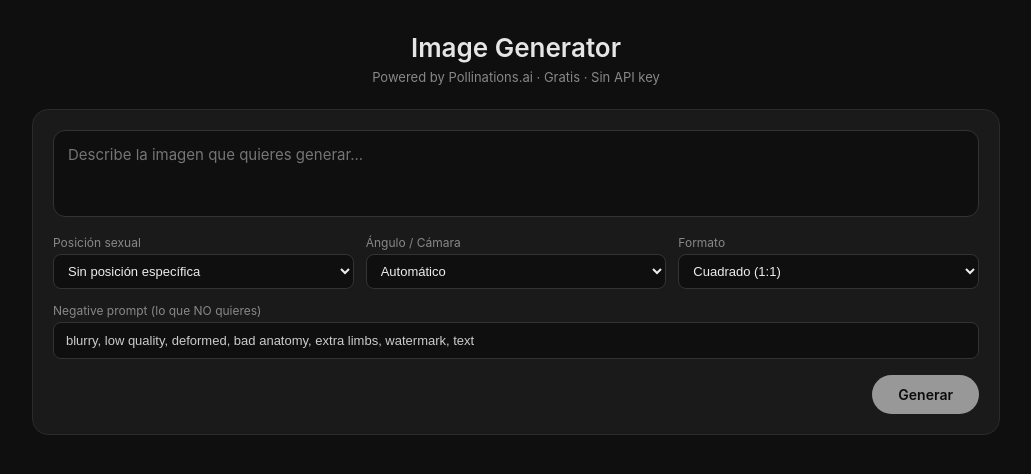
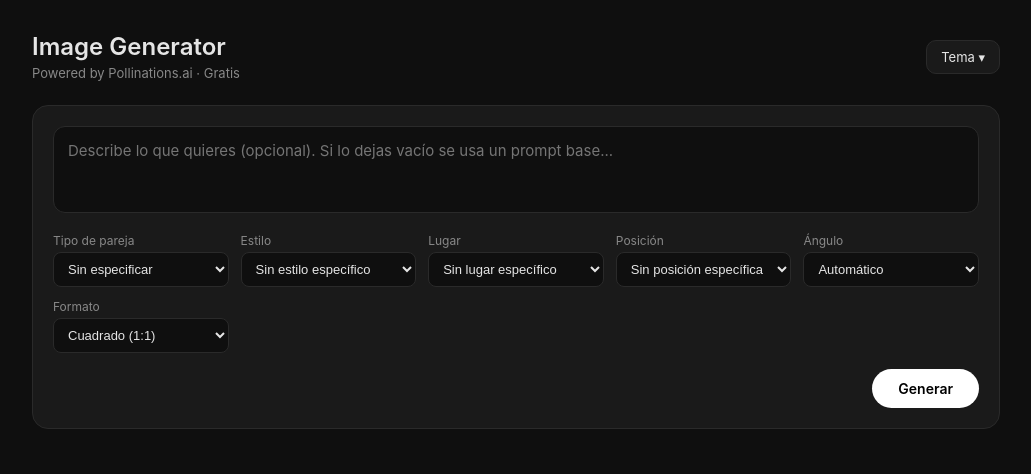
Before and after one commit to octacorrr/venice-image-generator, a Next.js app: page / in a window 1280 px wide. Shown: the top 474 px of the page, without its empty margins (124-1155 px from the left). Built offline with nearby package versions, Linux system fonts and the light colour scheme.

Commit message:
Add styles, couple types, locations, default prompt, remove negative, and theme switcher

```diff
--- a/app/page.tsx
+++ b/app/page.tsx
@@ -9,15 +9,38 @@ type GalleryItem = {
   createdAt: number;
 };
 
-const ANGLES = [
-  { value: '', label: 'Automático' },
-  { value: 'from a low angle looking up', label: 'Ángulo bajo (looking up)' },
-  { value: 'from a high angle looking down', label: 'Ángulo alto (looking down)' },
-  { value: 'eye level shot', label: 'Nivel de ojos' },
-  { value: 'dutch angle', label: 'Ángulo holandés' },
-  { value: 'from behind', label: 'Desde atrás' },
-  { value: 'side view / profile', label: 'Vista de perfil' },
-  { value: 'three-quarter view', label: 'Vista tres cuartos' },
+const STYLES = [
+  { value: '', label: 'Sin estilo específico' },
+  { value: 'photorealistic, realistic', label: 'Realistic' },
+  { value: 'anime style, anime', label: 'Anime' },
+  { value: 'anime realistic, semi-realistic anime', label: 'Anime Realistic' },
+  { value: '3d render, cgi', label: '3D Render' },
+  { value: 'cartoon style', label: 'Cartoon' },
+  { value: 'oil painting style', label: 'Pintura' },
+];
+
+const COUPLE_TYPES = [
+  { value: '', label: 'Sin especificar' },
+  { value: 'man and woman', label: 'Hombre y Mujer' },
+  { value: 'two women, lesbian', label: 'Mujer y Mujer' },
+  { value: 'two men, gay', label: 'Hombre y Hombre' },
+  { value: 'one woman', label: 'Solo Mujer' },
+  { value: 'one man', label: 'Solo Hombre' },
+  { value: 'threesome, man and two women', label: 'Trío (H + 2M)' },
+  { value: 'threesome, two men and one woman', label: 'Trío (2H + M)' },
+];
+
+const LOCATIONS = [
+  { value: '', label: 'Sin lugar específico' },
+  { value: 'in a luxury hotel room', label: 'Hotel de lujo' },
+  { value: 'in a cozy cabin', label: 'Cabaña' },
+  { value: 'on the beach', label: 'Playa' },
+  { value: 'in a bedroom', label: 'Habitación' },
+  { value: 'in a bathroom', label: 'Baño' },
+  { value: 'in a forest', label: 'Bosque' },
+  { value: 'in a car', label: 'Coche' },
+  { value: 'in a pool', label: 'Piscina' },
+  { value: 'in an office', label: 'Oficina' },
 ];
 
 const POSITIONS = [
@@ -32,36 +55,59 @@ const POSITIONS = [
   { value: 'lotus position', label: 'Loto' },
   { value: 'prone bone', label: 'Prone bone' },
   { value: 'mating press', label: 'Mating press' },
-  { value: 'amazon position', label: 'Amazon' },
-  { value: 'full nelson', label: 'Full nelson' },
   { value: 'bent over', label: 'Inclinada / bent over' },
-  { value: 'legs over shoulders', label: 'Piernas sobre hombros' },
   { value: 'on all fours', label: 'A cuatro patas' },
+];
+
+const ANGLES = [
+  { value: '', label: 'Automático' },
+  { value: 'from a low angle looking up', label: 'Ángulo bajo' },
+  { value: 'from a high angle looking down', label: 'Ángulo alto' },
+  { value: 'eye level shot', label: 'Nivel de ojos' },
+  { value: 'from behind', label: 'Desde atrás' },
+  { value: 'side view / profile', label: 'Vista de perfil' },
 ];
 
 const ASPECTS = [
   { value: '1:1', label: 'Cuadrado (1:1)', w: 1024, h: 1024 },
   { value: '3:4', label: 'Retrato (3:4)', w: 768, h: 1024 },
   { value: '4:3', label: 'Paisaje (4:3)', w: 1024, h: 768 },
-  { value: '9:16', label: 'Vertical móvil (9:16)', w: 576, h: 1024 },
+  { value: '9:16', label: 'Vertical (9:16)', w: 576, h: 1024 },
   { value: '16:9', label: 'Horizontal (16:9)', w: 1024, h: 576 },
 ];
 
+const THEMES = [
+  { id: 'dark', name: 'Oscuro', bg: '#0f0f0f', card: '#1a1a1a', text: '#e5e5e5', muted: '#888', border: '#2a2a2a', accent: '#fff' },
+  { id: 'purple', name: 'Púrpura', bg: '#13091f', card: '#1e1230', text: '#e8e0f0', muted: '#9b8bb8', border: '#3a2a50', accent: '#c084fc' },
+  { id: 'blue', name: 'Azul', bg: '#0a1220', card: '#111b2e', text: '#e0e8f5', muted: '#7a8ba8', border: '#1e2d45', accent: '#60a5fa' },
+  { id: 'rose', name: 'Rosa', bg: '#1a0f14', card: '#26151c', text: '#f5e0e8', muted: '#b88a9b', border: '#3d2430', accent: '#f472b6' },
+];
+
+const DEFAULT_PROMPT = 'beautiful detailed body, seductive expression, intimate moment, highly detailed';
+
 export default function Home() {
   const [prompt, setPrompt] = useState('');
-  const [negativePrompt, setNegativePrompt] = useState('blurry, low quality, deformed, bad anatomy, extra limbs, watermark, text');
+  const [style, setStyle] = useState('');
+  const [coupleType, setCoupleType] = useState('');
+  const [location, setLocation] = useState('');
+  const [position, setPosition] = useState('');
   const [angle, setAngle] = useState('');
-  const [position, setPosition] = useState('');
   const [aspect, setAspect] = useState('1:1');
+  const [theme, setTheme] = useState('dark');
   const [image, setImage] = useState<string | null>(null);
   const [loading, setLoading] = useState(false);
   const [error, setError] = useState('');
   const [gallery, setGallery] = useState<GalleryItem[]>([]);
+  const [showThemes, setShowThemes] = useState(false);
+
+  const currentTheme = THEMES.find(t => t.id === theme) || THEMES[0];
 
   useEffect(() => {
     try {
       const saved = localStorage.getItem('venice-gallery');
       if (saved) setGallery(JSON.parse(saved));
+      const savedTheme = localStorage.getItem('app-theme');
+      if (savedTheme) setTheme(savedTheme);
     } catch {}
   }, []);
 
@@ -71,30 +117,43 @@ export default function Home() {
     } catch {}
   }, [gallery]);
 
+  useEffect(() => {
+    try {
+      localStorage.setItem('app-theme', theme);
+    } catch {}
+  }, [theme]);
+
   const buildFinalPrompt = () => {
-    let final = prompt.trim();
-    if (position) final += `, ${position}`;
-    if (angle) final += `, ${angle}`;
-    if (negativePrompt.trim()) {
-      final += `. Avoid: ${negativePrompt}`;
+    const parts: string[] = [];
+
+    if (coupleType) parts.push(coupleType);
+    if (prompt.trim()) {
+      parts.push(prompt.trim());
+    } else {
+      parts.push(DEFAULT_PROMPT);
     }
-    return final;
+    if (position) parts.push(position);
+    if (angle) parts.push(angle);
+    if (location) parts.push(location);
+    if (style) parts.push(style);
+
+    return parts.join(', ');
   };
 
   const generate = async () => {
-    if (!prompt.trim()) return;
     setLoading(true);
     setError('');
     setImage(null);
 
     const selectedAspect = ASPECTS.find(a => a.value === aspect) || ASPECTS[0];
+    const finalPrompt = buildFinalPrompt();
 
     try {
       const res = await fetch('/api/generate', {
         method: 'POST',
         headers: { 'Content-Type': 'application/json' },
         body: JSON.stringify({
-          prompt: buildFinalPrompt(),
+          prompt: finalPrompt,
           width: selectedAspect.w,
           height: selectedAspect.h,
         }),
@@ -106,13 +165,12 @@ export default function Home() {
         throw new Error(data.error || 'Error al generar');
       }
 
-      // Añadimos un timestamp para forzar recarga de la imagen
       const imageWithCacheBust = `${data.image}&t=${Date.now()}`;
       setImage(imageWithCacheBust);
 
       const newItem: GalleryItem = {
         id: Date.now().toString(),
-        prompt: buildFinalPrompt(),
+        prompt: finalPrompt,
         image: imageWithCacheBust,
         createdAt: Date.now(),
       };
@@ -131,11 +189,10 @@ export default function Home() {
       const url = URL.createObjectURL(blob);
       const a = document.createElement('a');
       a.href = url;
-      a.download = name || `pollinations-${Date.now()}.jpg`;
+      a.download = name || `image-${Date.now()}.jpg`;
       a.click();
       URL.revokeObjectURL(url);
     } catch {
-      // Fallback: abrir en nueva pestaña
       window.open(src, '_blank');
     }
   };
@@ -150,6 +207,17 @@ export default function Home() {
     }
   };
 
+  const selectStyle: React.CSSProperties = {
+    width: '100%',
+    background: currentTheme.bg,
+    border: `1px solid ${currentTheme.border}`,
+    borderRadius: '8px',
+    padding: '8px 10px',
+    color: currentTheme.text,
+    fontSize: '13px',
+    outline: 'none',
+  };
+
   return (
     <main style={{
       maxWidth: '1000px',
@@ -159,37 +227,99 @@ export default function Home() {
       flexDirection: 'column',
       gap: '24px',
       minHeight: '100vh',
+      background: currentTheme.bg,
+      color: currentTheme.text,
+      transition: 'background 0.3s, color 0.3s',
     }}>
-      <header style={{ textAlign: 'center' }}>
-        <h1 style={{ fontSize: '26px', fontWeight: 600, marginBottom: '6px' }}>
-          Image Generator
-        </h1>
-        <p style={{ color: '#888', fontSize: '13px' }}>
-          Powered by Pollinations.ai · Gratis · Sin API key
-        </p>
+      {/* Header con selector de tema */}
+      <header style={{ display: 'flex', justifyContent: 'space-between', alignItems: 'center' }}>
+        <div>
+          <h1 style={{ fontSize: '24px', fontWeight: 600, marginBottom: '4px' }}>
+            Image Generator
+          </h1>
+          <p style={{ color: currentTheme.muted, fontSize: '13px' }}>
+            Powered by Pollinations.ai · Gratis
+          </p>
+        </div>
+
+        <div style={{ position: 'relative' }}>
+          <button
+            onClick={() => setShowThemes(!showThemes)}
+            style={{
+              background: currentTheme.card,
+              border: `1px solid ${currentTheme.border}`,
+              borderRadius: '10px',
+              padding: '8px 14px',
+              color: currentTheme.text,
+              fontSize: '13px',
+              cursor: 'pointer',
+            }}
+          >
+            Tema ▾
+          </button>
+
+          {showThemes && (
+            <div style={{
+              position: 'absolute',
+              right: 0,
+              top: '110%',
+              background: currentTheme.card,
+              border: `1px solid ${currentTheme.border}`,
+              borderRadius: '12px',
+              padding: '8px',
+              zIndex: 50,
+              minWidth: '140px',
+              boxShadow: '0 8px 24px rgba(0,0,0,0.4)',
+            }}>
+              {THEMES.map(t => (
+                <button
+                  key={t.id}
+                  onClick={() => { setTheme(t.id); setShowThemes(false); }}
+                  style={{
+                    display: 'block',
+                    width: '100%',
+                    textAlign: 'left',
+                    padding: '8px 12px',
+                    borderRadius: '8px',
+                    border: 'none',
+                    background: theme === t.id ? t.accent : 'transparent',
+                    color: theme === t.id ? '#000' : currentTheme.text,
+                    fontSize: '13px',
+                    cursor: 'pointer',
+                    marginBottom: '2px',
+                  }}
+                >
+                  {t.name}
+                </button>
+              ))}
+            </div>
+          )}
+        </div>
       </header>
 
+      {/* Formulario */}
       <div style={{
-        background: '#1a1a1a',
+        background: currentTheme.card,
         borderRadius: '16px',
         padding: '20px',
-        border: '1px solid #2a2a2a',
+        border: `1px solid ${currentTheme.border}`,
       }}>
         <textarea
           value={prompt}
           onChange={(e) => setPrompt(e.target.value)}
-          placeholder="Describe la imagen que quieres generar..."
+          placeholder="Describe lo que quieres (opcional). Si lo dejas vacío se usa un prompt base..."
           rows={3}
           style={{
             width: '100%',
-            background: '#0f0f0f',
-            border: '1px solid #333',
+            background: currentTheme.bg,
+            border: `1px solid ${currentTheme.border}`,
             borderRadius: '12px',
             padding: '14px',
-            color: '#fff',
+            color: currentTheme.text,
             fontSize: '15px',
             outline: 'none',
-            marginBottom: '14px',
+            marginBottom: '16px',
+            resize: 'none',
           }}
           onKeyDown={(e) => {
             if (e.key === 'Enter' && !e.shiftKey) {
@@ -201,78 +331,67 @@ export default function Home() {
 
         <div style={{
           display: 'grid',
-          gridTemplateColumns: 'repeat(auto-fit, minmax(180px, 1fr))',
+          gridTemplateColumns: 'repeat(auto-fit, minmax(160px, 1fr))',
           gap: '12px',
-          marginBottom: '14px',
+          marginBottom: '16px',
         }}>
           <div>
-            <label style={{ fontSize: '12px', color: '#888', display: 'block', marginBottom: '4px' }}>Posición sexual</label>
-            <select
-              value={position}
-              onChange={(e) => setPosition(e.target.value)}
-              style={selectStyle}
-            >
+            <label style={{ fontSize: '12px', color: currentTheme.muted, display: 'block', marginBottom: '4px' }}>Tipo de pareja</label>
+            <select value={coupleType} onChange={(e) => setCoupleType(e.target.value)} style={selectStyle}>
+              {COUPLE_TYPES.map(o => <option key={o.value} value={o.value}>{o.label}</option>)}
+            </select>
+          </div>
+
+          <div>
+            <label style={{ fontSize: '12px', color: currentTheme.muted, display: 'block', marginBottom: '4px' }}>Estilo</label>
+            <select value={style} onChange={(e) => setStyle(e.target.value)} style={selectStyle}>
+              {STYLES.map(o => <option key={o.value} value={o.value}>{o.label}</option>)}
+            </select>
+          </div>
+
+          <div>
+            <label style={{ fontSize: '12px', color: currentTheme.muted, display: 'block', marginBottom: '4px' }}>Lugar</label>
+            <select value={location} onChange={(e) => setLocation(e.target.value)} style={selectStyle}>
+              {LOCATIONS.map(o => <option key={o.value} value={o.value}>{o.label}</option>)}
+            </select>
+          </div>
+
+          <div>
+            <label style={{ fontSize: '12px', color: currentTheme.muted, display: 'block', marginBottom: '4px' }}>Posición</label>
+            <select value={position} onChange={(e) => setPosition(e.target.value)} style={selectStyle}>
               {POSITIONS.map(o => <option key={o.value} value={o.value}>{o.label}</option>)}
             </select>
           </div>
 
           <div>
-            <label style={{ fontSize: '12px', color: '#888', display: 'block', marginBottom: '4px' }}>Ángulo / Cámara</label>
-            <select
-              value={angle}
-              onChange={(e) => setAngle(e.target.value)}
-              style={selectStyle}
-            >
+            <label style={{ fontSize: '12px', color: currentTheme.muted, display: 'block', marginBottom: '4px' }}>Ángulo</label>
+            <select value={angle} onChange={(e) => setAngle(e.target.value)} style={selectStyle}>
               {ANGLES.map(o => <option key={o.value} value={o.value}>{o.label}</option>)}
             </select>
           </div>
 
           <div>
-            <label style={{ fontSize: '12px', color: '#888', display: 'block', marginBottom: '4px' }}>Formato</label>
-            <select
-              value={aspect}
-              onChange={(e) => setAspect(e.target.value)}
-              style={selectStyle}
-            >
+            <label style={{ fontSize: '12px', color: currentTheme.muted, display: 'block', marginBottom: '4px' }}>Formato</label>
+            <select value={aspect} onChange={(e) => setAspect(e.target.value)} style={selectStyle}>
               {ASPECTS.map(o => <option key={o.value} value={o.value}>{o.label}</option>)}
             </select>
           </div>
         </div>
 
-        <div style={{ marginBottom: '16px' }}>
-          <label style={{ fontSize: '12px', color: '#888', display: 'block', marginBottom: '4px' }}>
-            Negative prompt (lo que NO quieres)
-          </label>
-          <input
-            type="text"
-            value={negativePrompt}
-            onChange={(e) => setNegativePrompt(e.target.value)}
-            style={{
-              width: '100%',
-              background: '#0f0f0f',
-              border: '1px solid #333',
-              borderRadius: '8px',
-              padding: '10px 12px',
-              color: '#ccc',
-              fontSize: '13px',
-              outline: 'none',
-            }}
-          />
-        </div>
-
         <div style={{ display: 'flex', justifyContent: 'flex-end' }}>
           <button
             onClick={generate}
-            disabled={loading || !prompt.trim()}
+            disabled={loading}
             style={{
-              background: loading ? '#333' : '#fff',
-              color: loading ? '#888' : '#000',
+              background: loading ? currentTheme.border : currentTheme.accent,
+              color: loading ? currentTheme.muted : (theme === 'dark' ? '#000' : '#000'),
               padding: '11px 26px',
               borderRadius: '999px',
               fontWeight: 600,
               fontSize: '14px',
-              opacity: loading || !prompt.trim() ? 0.55 : 1,
-              transition: 'all 0.2s',
+              opacity: loading ? 0.6 : 1,
+              border: 'none',
+              cursor: loading ? 'not-allowed' : 'pointer',
             }}
           >
             {loading ? 'Generando...' : 'Generar'}
@@ -297,32 +416,32 @@ export default function Home() {
           display: 'flex',
           justifyContent: 'center',
           alignItems: 'center',
-          height: '360px',
-          background: '#1a1a1a',
+          height: '340px',
+          background: currentTheme.card,
           borderRadius: '16px',
-          border: '1px solid #2a2a2a',
+          border: `1px solid ${currentTheme.border}`,
         }}>
-          <div style={{ textAlign: 'center', color: '#888' }}>
+          <div style={{ textAlign: 'center', color: currentTheme.muted }}>
             <div style={{
               width: '36px',
               height: '36px',
-              border: '3px solid #333',
-              borderTopColor: '#fff',
+              border: `3px solid ${currentTheme.border}`,
+              borderTopColor: currentTheme.accent,
               borderRadius: '50%',
               animation: 'spin 0.9s linear infinite',
               margin: '0 auto 14px',
             }} />
-            Generando imagen (puede tardar 10-20 segundos)...
+            Generando imagen...
           </div>
         </div>
       )}
 
       {image && !loading && (
         <div style={{
-          background: '#1a1a1a',
+          background: currentTheme.card,
           borderRadius: '16px',
           padding: '16px',
-          border: '1px solid #2a2a2a',
+          border: `1px solid ${currentTheme.border}`,
           textAlign: 'center',
         }}>
           <img
@@ -340,11 +459,12 @@ export default function Home() {
             style={{
               marginTop: '14px',
               background: 'transparent',
-              color: '#aaa',
+              color: currentTheme.muted,
               fontSize: '13px',
               padding: '6px 14px',
-              border: '1px solid #444',
+              border: `1px solid ${currentTheme.border}`,
               borderRadius: '8px',
+              cursor: 'pointer',
             }}
           >
             Descargar imagen
@@ -367,11 +487,12 @@ export default function Home() {
               onClick={clearGallery}
               style={{
                 background: 'transparent',
-                color: '#888',
+                color: currentTheme.muted,
                 fontSize: '12px',
-                border: '1px solid #444',
+                border: `1px solid ${currentTheme.border}`,
                 borderRadius: '6px',
                 padding: '4px 10px',
+                cursor: 'pointer',
               }}
             >
               Borrar todo
@@ -380,18 +501,17 @@ export default function Home() {
 
           <div style={{
             display: 'grid',
-            gridTemplateColumns: 'repeat(auto-fill, minmax(160px, 1fr))',
+            gridTemplateColumns: 'repeat(auto-fill, minmax(150px, 1fr))',
             gap: '12px',
           }}>
             {gallery.map(item => (
               <div
                 key={item.id}
                 style={{
-                  background: '#1a1a1a',
+                  background: currentTheme.card,
                   borderRadius: '12px',
                   overflow: 'hidden',
-                  border: '1px solid #2a2a2a',
-                  position: 'relative',
+                  border: `1px solid ${currentTheme.border}`,
                 }}
               >
                 <img
@@ -410,19 +530,19 @@ export default function Home() {
                 <div style={{
                   padding: '8px',
                   display: 'flex',
-                  justifyContent: 'space-between',
                   gap: '6px',
                 }}>
                   <button
-                    onClick={() => downloadImage(item.image, `pollinations-${item.id}.jpg`)}
+                    onClick={() => downloadImage(item.image, `image-${item.id}.jpg`)}
                     style={{
                       flex: 1,
-                      background: '#222',
-                      color: '#ccc',
+                      background: currentTheme.bg,
+                      color: currentTheme.muted,
                       fontSize: '11px',
                       padding: '5px',
                       borderRadius: '6px',
                       border: 'none',
+                      cursor: 'pointer',
                     }}
                   >
                     Descargar
@@ -436,6 +556,7 @@ export default function Home() {
                       padding: '5px 8px',
                       borderRadius: '6px',
                       border: 'none',
+                      cursor: 'pointer',
                     }}
                   >
                     ✕
@@ -455,14 +576,3 @@ export default function Home() {
     </main>
   );
 }
-
-const selectStyle: React.CSSProperties = {
-  width: '100%',
-  background: '#0f0f0f',
-  border: '1px solid #333',
-  borderRadius: '8px',
-  padding: '8px 10px',
-  color: '#eee',
-  fontSize: '13px',
-  outline: 'none',
-};
```
